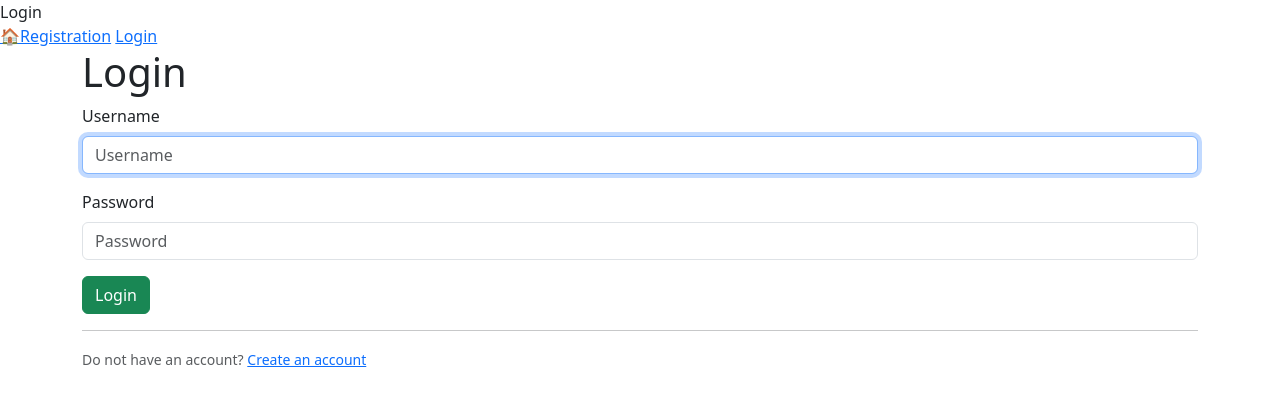
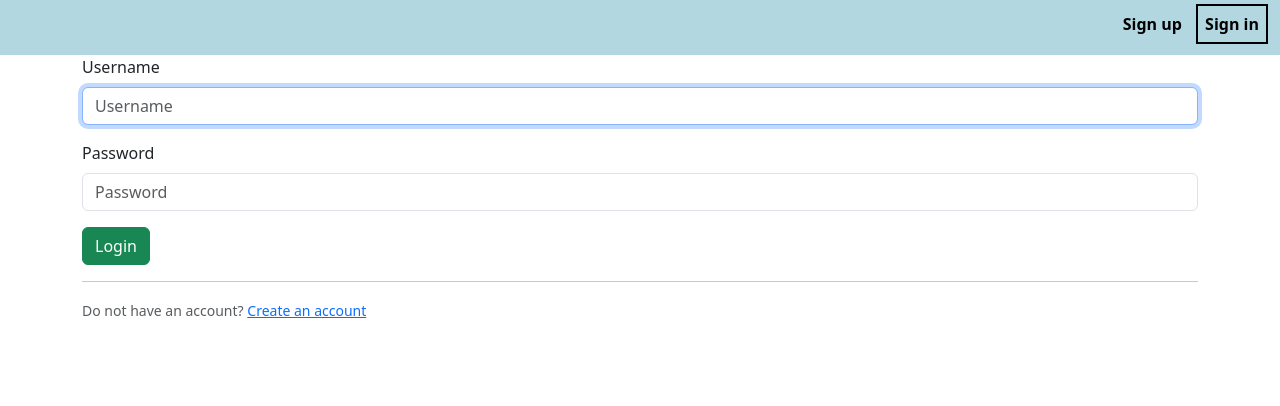
Before and after one commit to Elhsan/Exam, a Django app: page /login/ in a window 1280 px wide. Shown: the top 406 px of the page. Run offline with Django 4.2, Linux system fonts and the light colour scheme; some libraries are stand-ins or nearby versions.

Commit message:
style log_reg

```diff
--- a/ShopifyX/Main/templates/main/base.html
+++ b/ShopifyX/Main/templates/main/base.html
@@ -6,10 +6,10 @@
   <head>
     <meta charset="UTF-8" />
     <meta name="viewport" content="width=device-width, initial-scale=1.0" />
-
-    {% block title %}
-      <title>AC Django Project</title>
-    {% endblock %}
+    <link rel="stylesheet" href="{% static 'css/authenticate.css' %}">
+    <title>{% block title %}
+    AC Django Project
+    {% endblock %}</title>
 
     {% bootstrap_css %}
 
@@ -27,7 +27,7 @@
     {% if user.is_authenticated %}
       <main id="logged-in-menu">
         <div>
-         <p>1
+         <p>
 
          </p>
         <div>
@@ -46,16 +46,17 @@
       </main>
     {% else %}
       <div class="logged-out-navbar">
-        <a style="float: left;" href="{% url 'home_page' %}">🏠</a>
 
-        <a href="{% url 'register' %}">Registration</a>
-        <a href="{% url 'login' %}">Login</a>
+        <div class="log_reg">
+
+          <a href="{% url 'register' %}" class="register">Sign up</a>
+          <a href="{% url 'login' %}" class="login">Sign in</a>
+        </div>
       </div>
       <main id="logged-out-menu">
         {% bootstrap_messages %}
         {% block auth_content %}
-          <h1>Authenticate</h1>
-          <hr />
+
         {% endblock %}
       </main>
     {% endif %}
--- a/ShopifyX/Main/templates/main/create_user.html
+++ b/ShopifyX/Main/templates/main/create_user.html
@@ -15,7 +15,7 @@
     <div class="mb-5">
         <small class="text-muted">
             Already have an account?
-            <a href="/users/login">Login</a>
+            <a href="{% url 'login' %}">Login</a>
         </small>
     </div>
   </div>
--- a/ShopifyX/Main/templates/main/login.html
+++ b/ShopifyX/Main/templates/main/login.html
@@ -6,7 +6,6 @@
 
 {% block auth_content %}
   <div class="container">
-    <h1>Login</h1>
 
     {% include "form_snippets.html" with form=form btn_text='Login' %}
 
@@ -14,7 +13,7 @@
     <div class="mb-5">
         <small class="text-muted">
             Do not have an account?
-            <a href="/accounts/signup">
+            <a href="{% url 'register' %}">
                 Create an account
             </a>
         </small>
--- a/ShopifyX/Main/templates/main/logout.html
+++ b/ShopifyX/Main/templates/main/logout.html
@@ -12,7 +12,7 @@
     <div class="mb-5">
         <small class="text-muted">
             Login again
-            <a href="/users/login">
+            <a href="{% url 'login' %}">
                 Login
             </a>
         </small>
--- a/ShopifyX/Main/urls.py
+++ b/ShopifyX/Main/urls.py
@@ -3,8 +3,8 @@ from django.contrib.auth.views import LoginView, LogoutView
 from .views import *
 urlpatterns = [
 
-    path('asd/', home_page, name='home_page'),
+    path('', home_page, name='home_page'),
     path('login/', LoginView.as_view(template_name='main/login.html'), name='login'),
     path('logout/', LogoutView.as_view(template_name='main/logout.html'), name='logout'),
-    path("", registration, name='register'),
+    path("regiser/", registration, name='register'),
 ]
--- /dev/null
+++ b/ShopifyX/static/css/authenticate.css
@@ -0,0 +1,32 @@
+.log_reg {
+    background-color: rgba(145, 197, 211, 0.685);
+    width: 100%;
+    height: 55px;
+    text-align: right;
+    padding: 12px;
+}
+
+.log_reg a{
+    text-decoration: none;
+    color: black;
+    padding: 10px;
+    font-weight: bold;
+
+}
+
+.log_reg .login{
+    border: 2px solid black;
+    padding: 7px;
+}
+
+.register:hover {
+    color:rgb(66, 14, 255);
+    transition: .8s;
+
+}
+
+.log_reg .login:hover   {
+    transition: .8s;
+    color: aqua;
+    background-color: rgb(41, 38, 38);
+}
```
Also changed, not shown: ShopifyX/Main/templates/main/home.html (+1 -9 lines), ShopifyX/db.sqlite3.
